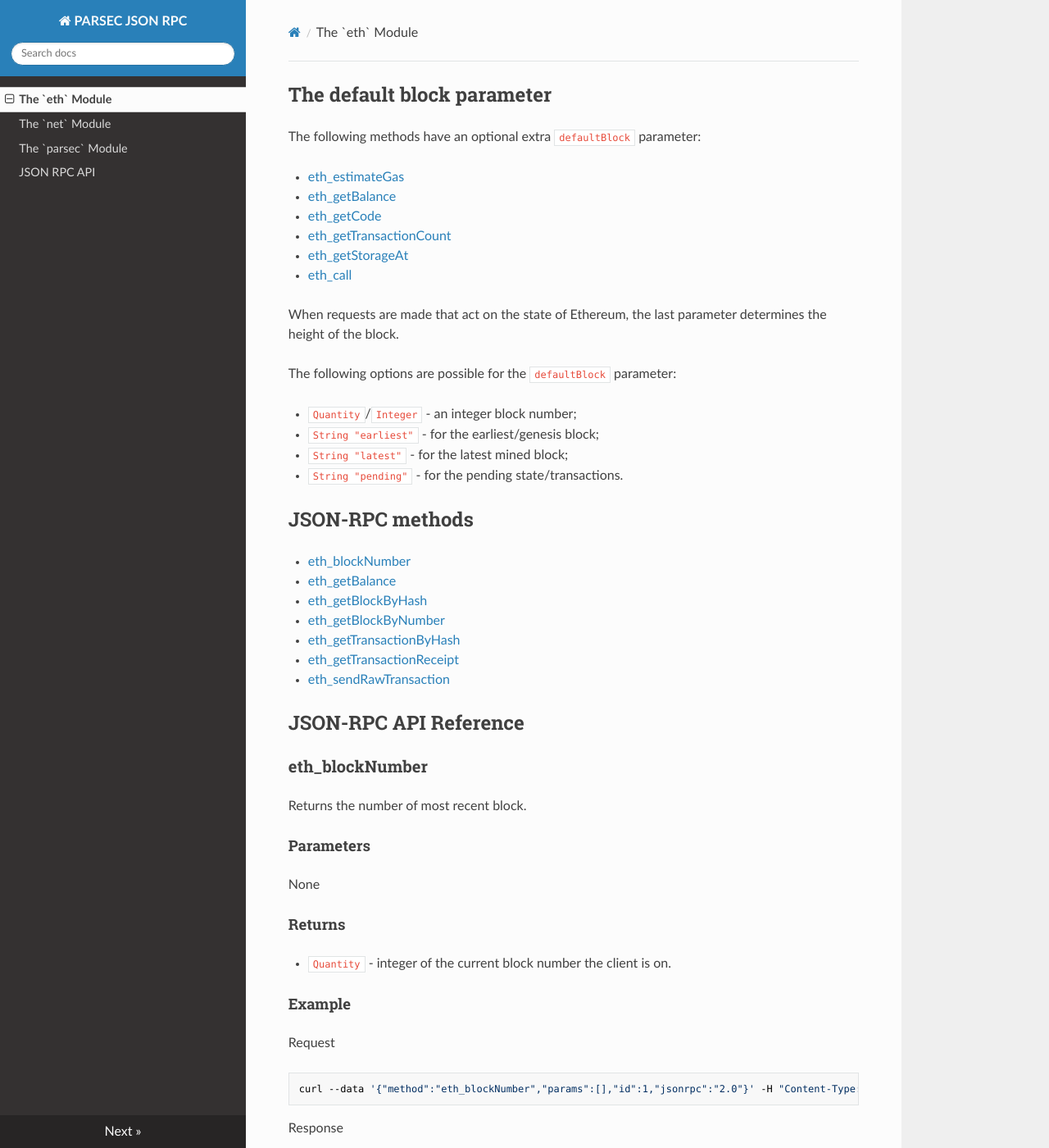
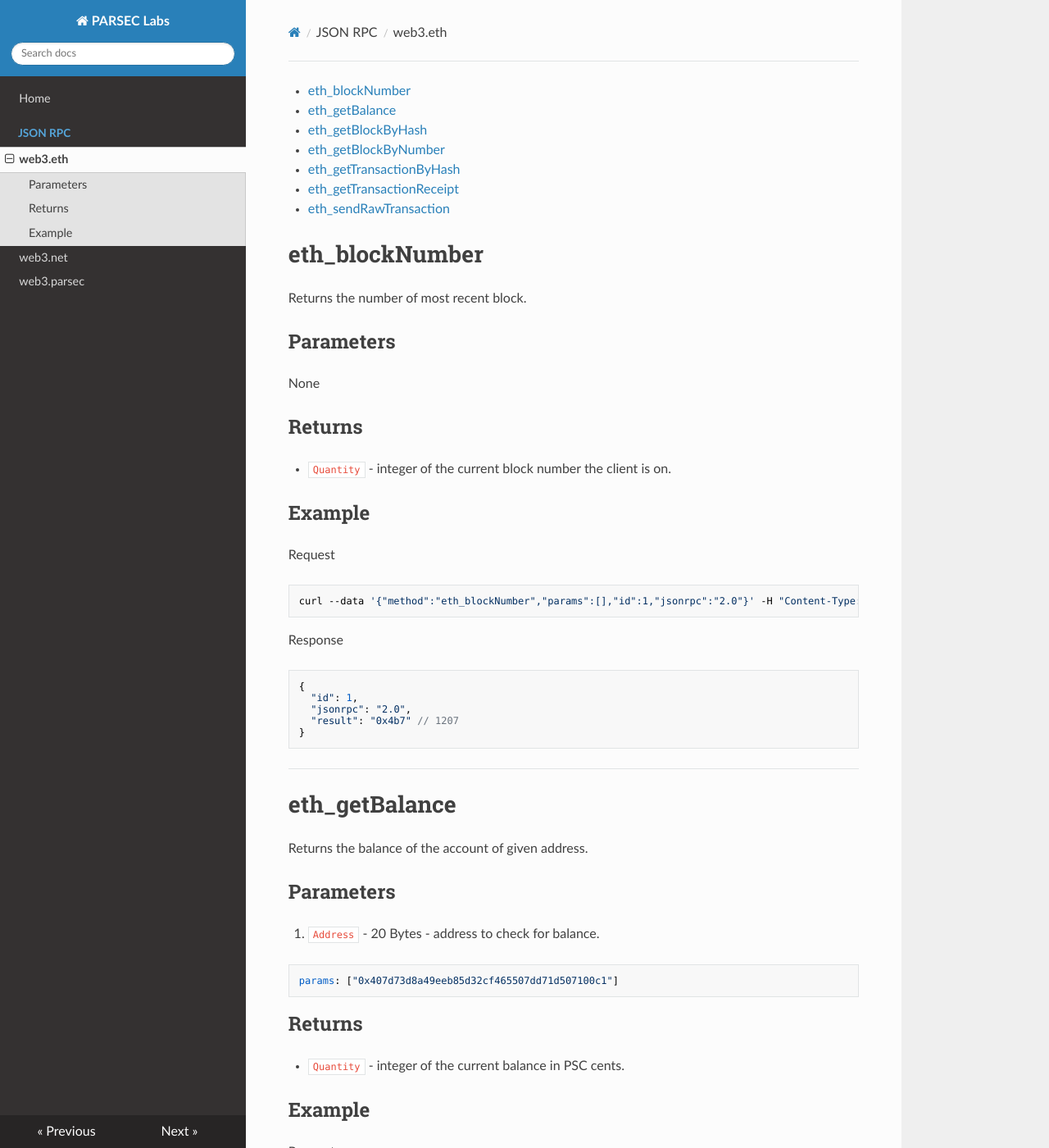
Before and after one commit to leapdao/leap-node, an MkDocs documentation site: the page built from docs/json-rpc/web3.eth.md, in a window 1280 px wide and 1400 px high. Shown: the whole window at 82% size. Built offline with MkDocs 1.6.1, drawn with Linux system fonts in a browser that asks for light colours; nearby versions of some CDN libraries.

````diff
--- a/docs/JSONRPC-eth-module.md
+++ b/docs/json-rpc/web3.eth.md
@@ -1,28 +1,6 @@
 ---
-title: The `eth` Module
+title: web3.eth
 ---
-
-## The default block parameter
-
-The following methods have an optional extra `defaultBlock` parameter:
-
-- [eth_estimateGas](#eth_estimategas)
-- [eth_getBalance](#eth_getbalance)
-- [eth_getCode](#eth_getcode)
-- [eth_getTransactionCount](#eth_gettransactioncount)
-- [eth_getStorageAt](#eth_getstorageat)
-- [eth_call](#eth_call)
-
-When requests are made that act on the state of Ethereum, the last parameter determines the height of the block.
-
-The following options are possible for the `defaultBlock` parameter:
-
-- `Quantity`/`Integer` - an integer block number;
-- `String "earliest"` - for the earliest/genesis block;
-- `String "latest"` - for the latest mined block;
-- `String "pending"` - for the pending state/transactions.
-
-## JSON-RPC methods
 
 - [eth_blockNumber](#eth_blocknumber)
 - [eth_getBalance](#eth_getbalance)
@@ -33,21 +11,19 @@ The following options are possible for the `defaultBlock` parameter:
 - [eth_sendRawTransaction](#eth_sendrawtransaction)
 
 
-## JSON-RPC API Reference
-
-### eth_blockNumber
+# eth_blockNumber
 
 Returns the number of most recent block.
 
-#### Parameters
+## Parameters
 
 None
 
-#### Returns
+## Returns
 
 - `Quantity` - integer of the current block number the client is on.
 
-#### Example
+## Example
 
 Request
 ```bash
@@ -65,11 +41,11 @@ Response
 
 ***
 
-### eth_getBalance
+# eth_getBalance
 
 Returns the balance of the account of given address.
 
-#### Parameters
+## Parameters
 
 0. `Address` - 20 Bytes - address to check for balance.
 
@@ -77,11 +53,11 @@ Returns the balance of the account of given address.
 params: ["0x407d73d8a49eeb85d32cf465507dd71d507100c1"]
 ```
 
-#### Returns
+## Returns
 
 - `Quantity` - integer of the current balance in PSC cents.
 
-#### Example
+## Example
 
 Request
 ```bash
@@ -99,11 +75,11 @@ Response
 
 ***
 
-### eth_getBlockByHash
+# eth_getBlockByHash
 
 Returns information about a block by hash.
 
-#### Parameters
+## Parameters
 
 0. `Hash` - Hash of a block.
 0. `Boolean` - If `true` it returns the full transaction objects, if `false` only the hashes of the transactions.
@@ -115,7 +91,7 @@ params: [
 ]
 ```
 
-#### Returns
+## Returns
 
 - `Object` - A block object, or `null` when no block was found.
     - `number`: `Quantity` - The block number. `null` when its pending block
@@ -125,7 +101,7 @@ params: [
     - `timestamp`: `Quantity` - the unix timestamp for when the block was collated
     - `transactions`: `Array` - Array of transaction objects, or 32 Bytes transaction hashes depending on the last given parameter
 
-#### Example
+## Example
 
 Request
 ```bash
@@ -150,11 +126,11 @@ Response
 
 ***
 
-### eth_getBlockByNumber
+# eth_getBlockByNumber
 
 Returns information about a block by block number.
 
-#### Parameters
+## Parameters
 
 0. `Quantity` | `Tag` - integer of a block number, or the string `'latest'`.
 0. `Boolean` - If `true` it returns the full transaction objects, if `false` only the hashes of the transactions.
@@ -166,11 +142,11 @@ params: [
 ]
 ```
 
-#### Returns
+## Returns
 
 - See [eth_getBlockByHash](#eth_getblockbyhash)
 
-#### Example
+## Example
 
 Request
 ```bash
@@ -180,11 +156,11 @@ curl --data '{"method":"eth_getBlockByNumber","params":["0x1b4",true],"id":1,"js
 ***
 
 
-### eth_getTransactionByHash
+# eth_getTransactionByHash
 
 Returns the information about a transaction requested by transaction hash.
 
-#### Parameters
+## Parameters
 
 0. `Hash` - 32 Bytes - hash of a transaction.
 
@@ -193,7 +169,7 @@ params: ["0xb903239f8543d04b5dc1ba6579132b143087c68db1b2168786408fcbce568238"]
 ```
 
 
-#### Returns
+## Returns
 
 - `Object` - A transaction object, or `null` when no transaction was found:
     - `hash`: `Hash` - 32 Bytes - hash of the transaction.
@@ -207,7 +183,7 @@ params: ["0xb903239f8543d04b5dc1ba6579132b143087c68db1b2168786408fcbce568238"]
     - `gas`: `Quantity` - gas provided by the sender.
     - `raw`: `Data` - raw transaction data
 
-#### Example
+## Example
 
 Request
 ```bash
@@ -236,7 +212,7 @@ Response
 ***
 
 
-### eth_getTransactionReceipt
+# eth_getTransactionReceipt
 
 Returns the receipt of a transaction by transaction hash. Currently works the same as
 [eth_getTransactionByHash](#eth_getTransactionByHash)
@@ -247,11 +223,11 @@ See [eth_getTransactionByHash](#eth_getTransactionByHash)
 ***
 
 
-### eth_sendRawTransaction
+# eth_sendRawTransaction
 
 Creates new message call transaction or a contract creation for signed transactions.
 
-#### Parameters
+## Parameters
 
 0. `Data` - The signed transaction data.
 
@@ -259,13 +235,13 @@ Creates new message call transaction or a contract creation for signed transacti
 params: ["0xd46e8dd67c5d32be8d46e8dd67c5d32be8058bb8eb970870f072445675058bb8eb970870f072445675"]
 ```
 
-#### Returns
+## Returns
 
 - `Hash` - 32 Bytes - the transaction hash, or the zero hash if the transaction is not yet available
 
 Use [eth_getTransactionReceipt](#eth_gettransactionreceipt) to get the contract address, after the transaction was mined, when you created a contract.
 
-#### Example
+## Example
 
 Request
 ```bash
--- a/docs/JSONRPC-net-module.md
+++ b/docs/json-rpc/web3.net.md
@@ -1,26 +1,22 @@
 ---
-title: The `net` Module
+title: web3.net
 ---
-
-## JSON-RPC methods
 
 - [net_version](#net_version)
 
-## JSON-RPC API Reference
-
-### net_version
+# net_version
 
 Returns the current network protocol version.
 
-#### Parameters
+## Parameters
 
 None
 
-#### Returns
+## Returns
 
 - `String` - The current network protocol version
 
-#### Example
+## Example
 
 Request
 ```bash
--- a/mkdocs.yml
+++ b/mkdocs.yml
@@ -1,2 +1,9 @@
-site_name: PARSEC JSON RPC
+site_name: PARSEC Labs
 theme: readthedocs
+
+nav:
+    - Home: index.md
+    - JSON RPC:
+        - web3.eth: json-rpc/web3.eth.md
+        - web3.net: json-rpc/web3.net.md
+        - web3.parsec: json-rpc/web3.parsec.md
````
Also changed, not shown: docs/index.md (added, +3 -0 lines), docs/json-rpc/overview.md (renamed from docs/JSONRPC.md, +6 -6 lines), docs/json-rpc/web3.parsec.md (renamed from docs/JSONRPC-parsec-module.md, +5 -11 lines).
